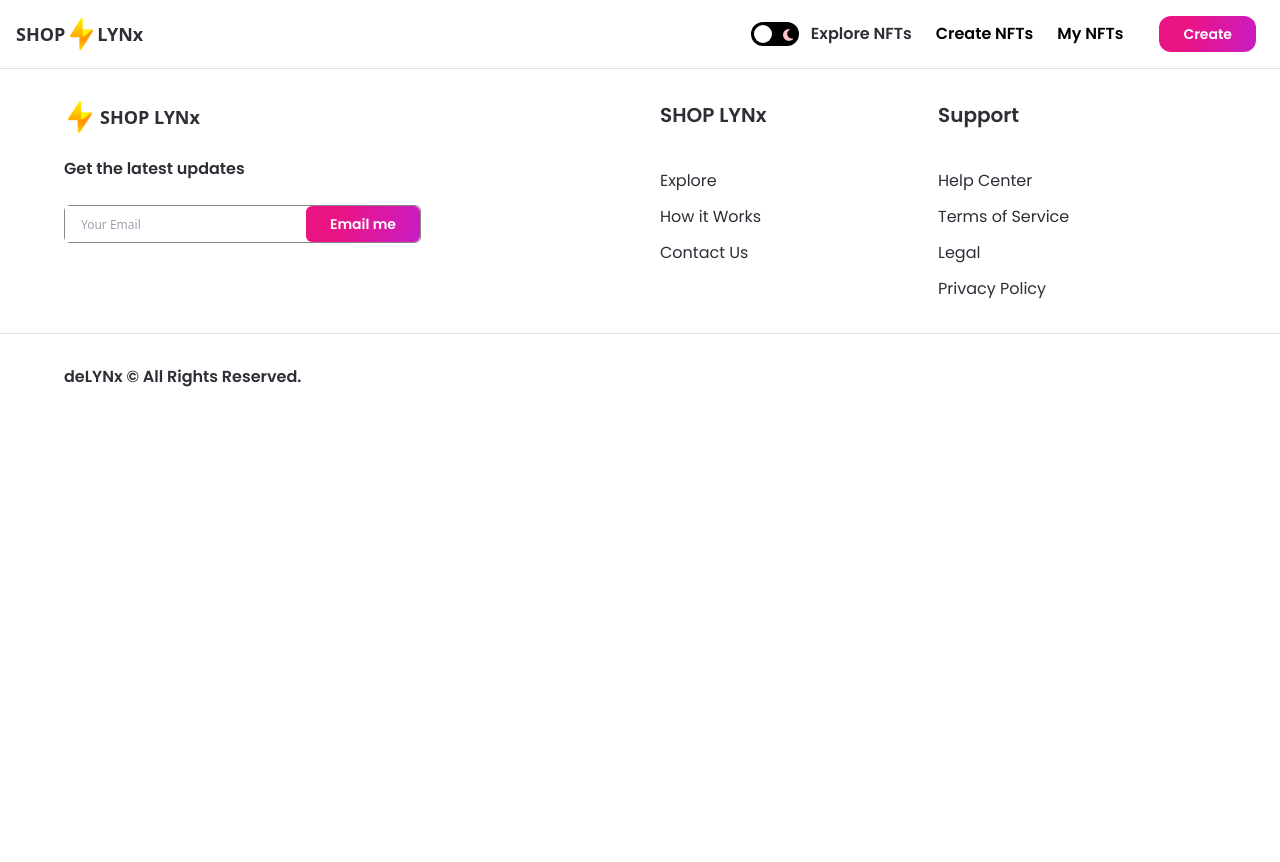
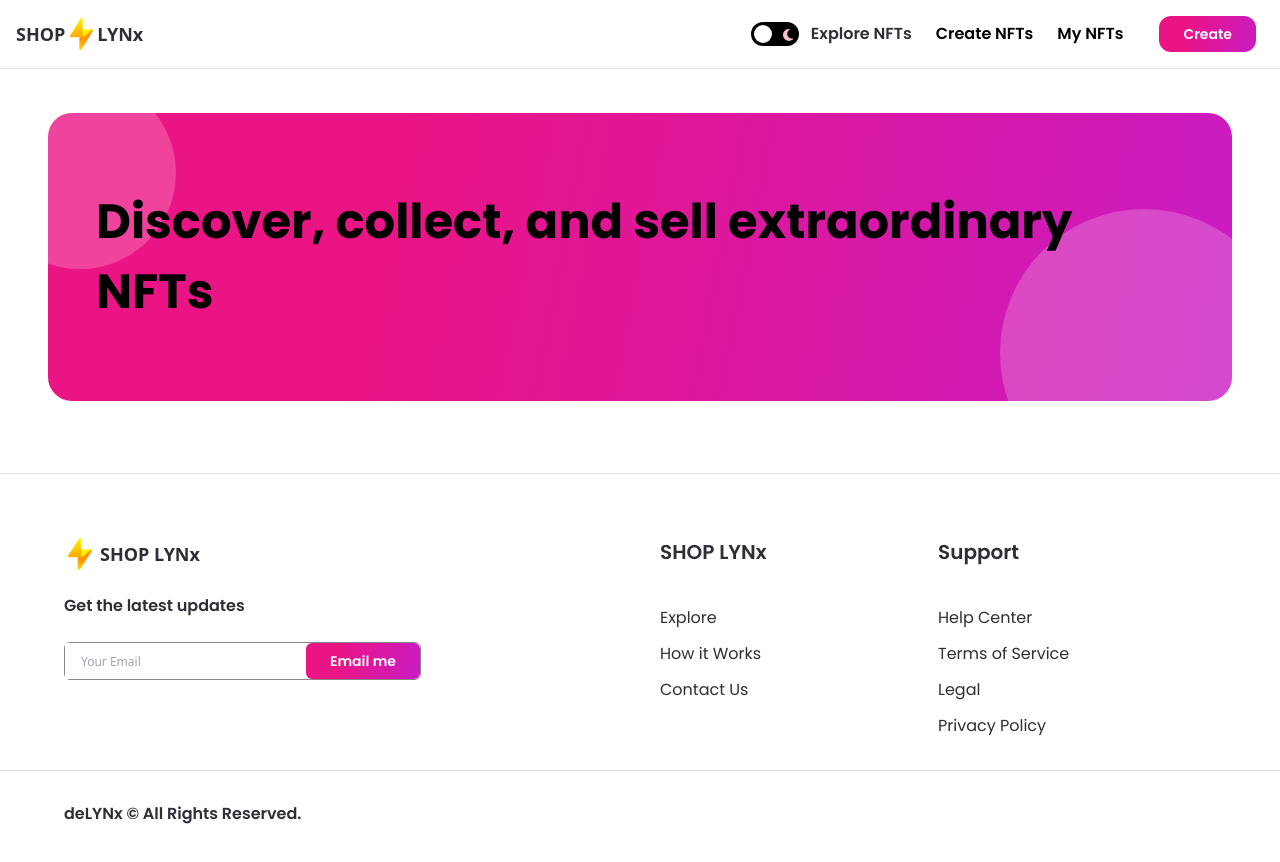
Before and after one commit to PSkinnerTech/nfc_enabled_nft_marketplace, a Next.js app: page / in a window 1280 px wide. Shown: the top 862 px of the page. Before the commit the page ends 800 px from the top, so only its background shows below. Built offline with nearby package versions, Linux system fonts and the light colour scheme.

Commit message:
Completed Home Banner Image

```diff
--- /dev/null
+++ b/components/Banner.jsx
@@ -0,0 +1,14 @@
+import React from 'react';
+
+const Banner = ({ name, childStyles, parentStyles }) => (
+  <div
+    className={`relative w-full flex items-center z-0 overflow-hidden nft-gradient ${parentStyles}`}
+  >
+    <p className={`font-bold text-5xl font-poppins leading-70 ${childStyles}`}>
+      {name}
+    </p>
+    <div className="absolute w-48 h-48 sm:w-32 sm:h-32 rounded-full white-bg -top-9 -left-16 -z-5 " />
+    <div className="absolute w-72 h-72 sm:w-56 sm:h-56 rounded-full white-bg -bottom-24 -right-14 -z-5" />
+  </div>
+);
+export default Banner;
--- a/components/index.js
+++ b/components/index.js
@@ -1,5 +1,6 @@
 import Navbar from './Navbar';
 import Footer from './Footer';
 import Button from './Button';
+import Banner from './Banner';
 
-export { Navbar, Footer, Button };
+export { Navbar, Footer, Button, Banner };
--- a/pages/_app.js
+++ b/pages/_app.js
@@ -8,7 +8,9 @@ const MyApp = ({ Component, pageProps }) => (
   <ThemeProvider attribute="class">
     <div className="dark:bg-nft-dark bg-white min-h-screen">
       <Navbar />
-      <Component {...pageProps} />
+      <div className="pt-65">
+        <Component {...pageProps} />
+      </div>
       <Footer />
     </div>
 
--- a/pages/index.js
+++ b/pages/index.js
@@ -1,6 +1,14 @@
+import { Banner } from '../components';
+
 const Home = () => (
-  <div>
-    <h1 className="text-3xl font-bold underline">Hello World!</h1>
+  <div className="flex justify-center sm:px-4 p-12">
+    <div className="w-full minmd:w-4/5">
+      <Banner
+        name="Discover, collect, and sell extraordinary NFTs"
+        childStyles="md:text-4xl sm:text-2xl sx:text-xl text-left"
+        parentStyles="justify-start mb-6 h-72 sm:h-60 p-12 xs:p-4 xs:h-44 rounded-3xl"
+      />
+    </div>
   </div>
 );
 
```
